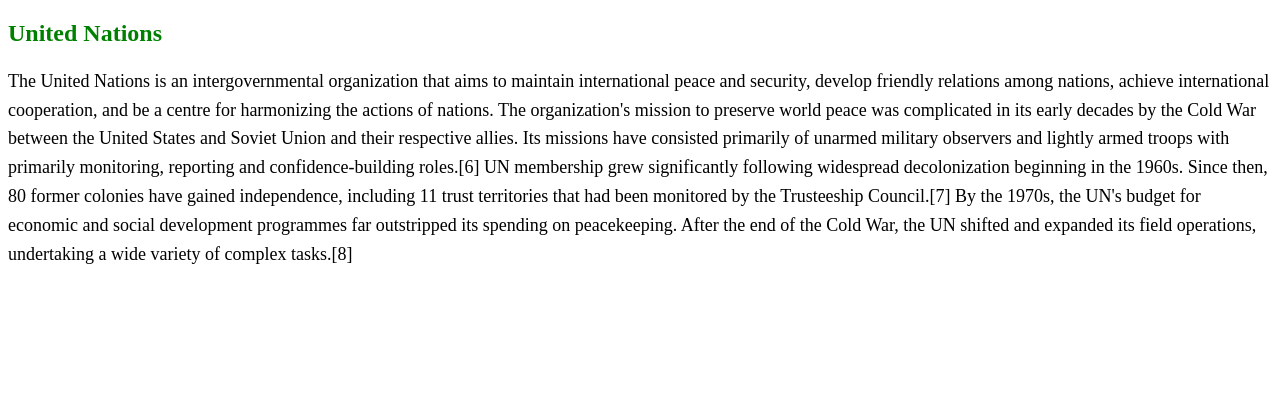
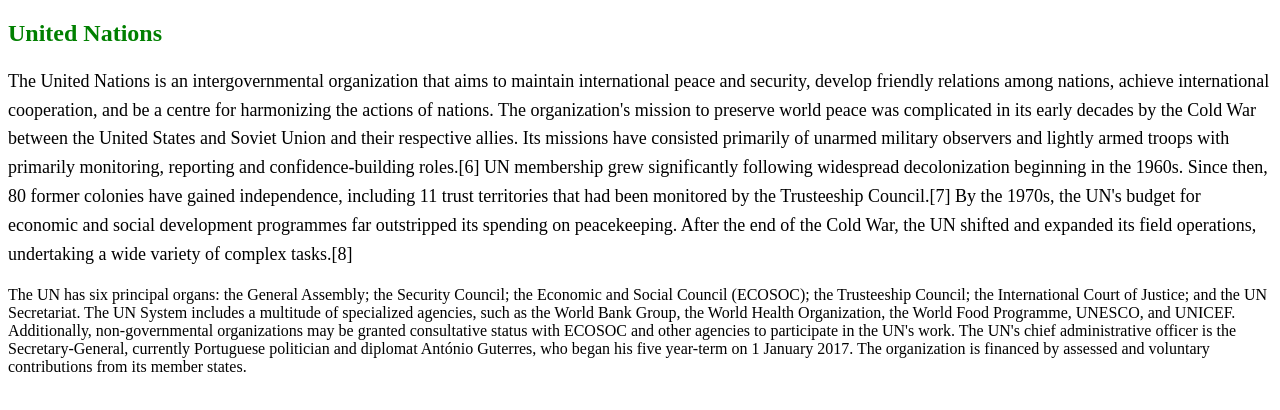
Before and after one commit to visakhvijayan/myappssample, a plain HTML site: page index.html in a window 1280 px wide. Drawn offline with Linux system fonts and the light colour scheme.

Commit message:
Changes in app

```diff
--- a/app.js
+++ b/app.js
@@ -0,0 +1 @@
+console.log("welcome");
--- a/index.html
+++ b/index.html
@@ -39,6 +39,20 @@
         of the Cold War, the UN shifted and expanded its field operations,
         undertaking a wide variety of complex tasks.[8]
       </p>
+      <p>
+        The UN has six principal organs: the General Assembly; the Security
+        Council; the Economic and Social Council (ECOSOC); the Trusteeship
+        Council; the International Court of Justice; and the UN Secretariat. The
+        UN System includes a multitude of specialized agencies, such as the
+        World Bank Group, the World Health Organization, the World Food
+        Programme, UNESCO, and UNICEF. Additionally, non-governmental
+        organizations may be granted consultative status with ECOSOC and other
+        agencies to participate in the UN's work. The UN's chief administrative
+        officer is the Secretary-General, currently Portuguese politician and
+        diplomat António Guterres, who began his five year-term on 1 January
+        2017. The organization is financed by assessed and voluntary
+        contributions from its member states.
+      </p>
     </div>
   </body>
 </html>
```
